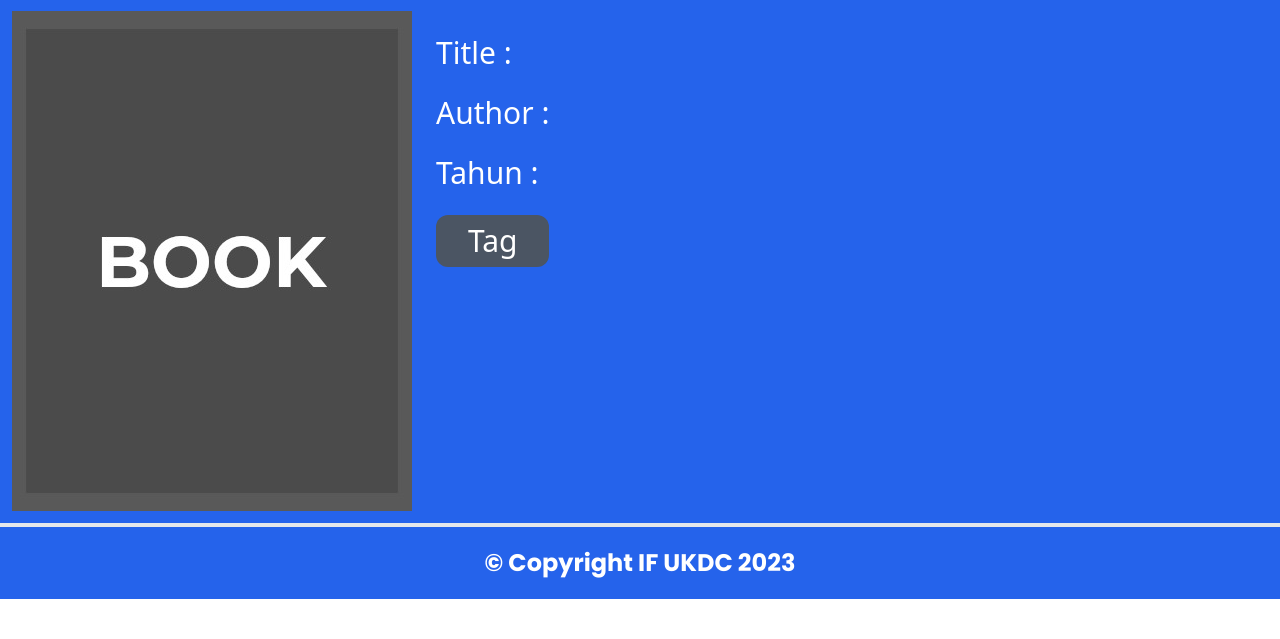
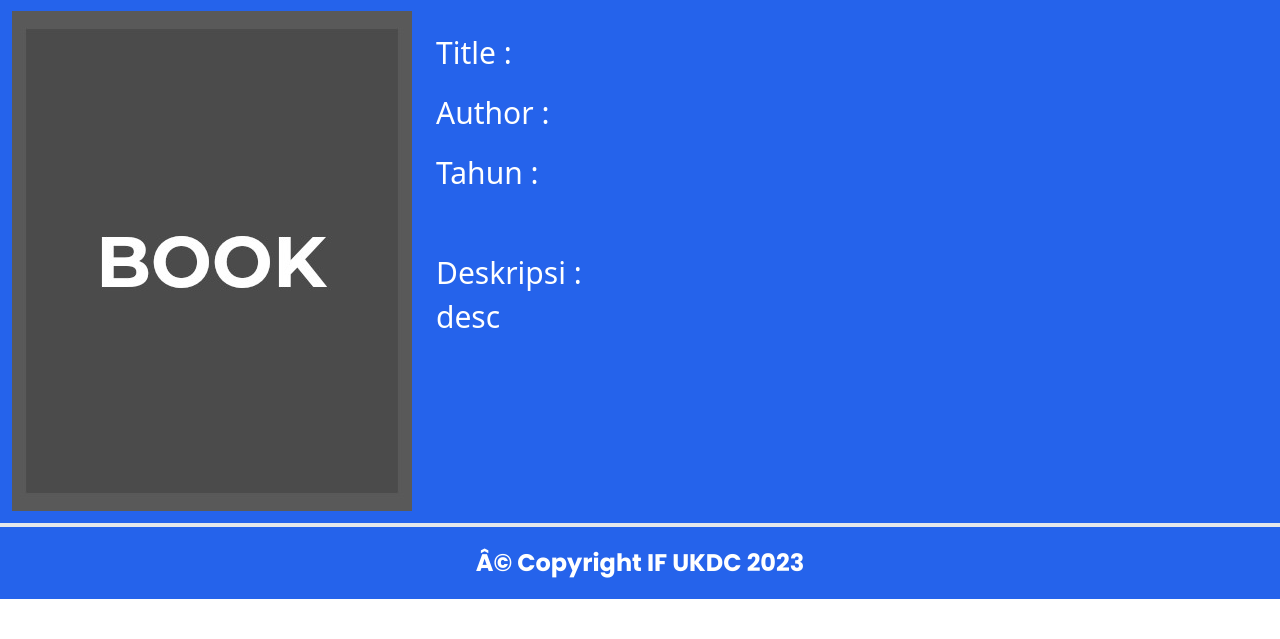
Before and after one commit to commrade-goad/tg-perpus-php, a PHP site: page /dashboard/book_detail.php in a window 1280 px wide. Shown: the part 161-800 px from the top of the page. Run offline with PHP 8.4, Linux system fonts and the light colour scheme; some libraries are stand-ins or nearby versions.

Commit message:
update book_detail.
added desc, and clickable tag

```diff
--- a/web/dashboard/book_detail.php
+++ b/web/dashboard/book_detail.php
@@ -28,17 +28,25 @@
             <div class="p-3" id="author">Author :</div>
             <div class="p-3" id="year">Tahun :</div>
             <div class="p-3">
-                <div class="bg-gray-600 text-center p-2 rounded-xl" id="tag">Tag</div>
+                <div class="p-2 rounded-xl" id="tag"></div>
+            </div>
+            <div class="p-3">Deskripsi :
+                <div class="mt-2" id="desc">desc</div>
             </div>
         </div>
     </div>
 
-    <div class="bg-blue-600 font-bold text-center text-2xl p-5 border-t-4 text-white font-['Poppins']">© Copyright IF UKDC 2023</div>
+    <div class="bg-blue-600 font-bold text-center text-2xl p-5 border-t-4 text-white font-['Poppins']">Â© Copyright IF UKDC 2023</div>
 </body>
 <script>
 
+    function teleport(where) {
+        window.location.href=`/dashboard/book.php?tag=${where}`;
+    }
+
         // Untuk timeout
         const timeoutDuration = <?php echo isset($timeout_duration) ? $timeout_duration : 6000; ?>;
+
         setTimeout(async () => {
             try {
                 const response = await fetch('/api/auth_destroy', { method: 'POST' });
@@ -62,9 +70,22 @@
                 document.getElementById('title').textContent = `Title: ${data.title}`;
                 document.getElementById('author').textContent = `Author: ${data.author}`;
                 document.getElementById('year').textContent = `Tahun: ${data.year}`;
+                const tg = document.getElementById('tag');
 
-                const tagNames = data.tags.map(tag => tag.name).join(', ');
-                document.getElementById('tag').textContent = tagNames;
+
+                for (let i = 0; i < data.tags.length; i++) {
+                    const cur_tag = data.tags[i];
+                tg.innerHTML += `
+                <button onclick="teleport('${cur_tag.name}')" class="tag-btn bg-blue-400 hover:bg-blue-600 text-white px-2 py-1 rounded m-1" data-id="${cur_tag.id}">${cur_tag.name}</button>
+                `;
+                console.log(data.tags[i].name);
+                }
+                // tags.forEach(tag => {
+                //     tc.innerHTML += `
+                //     <button type="button" class="tag-btn bg-blue-400 hover:bg-blue-600 text-white px-2 py-1 rounded m-1" data-id="${tag.id}">${tag.name}</button>
+                //     `;
+                // }
+                document.getElementById('desc').textContent = data.desc;
 
             } catch (error) {
                 console.error("Error fetching book:", error);
```
